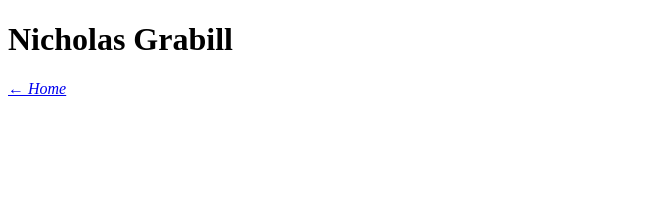
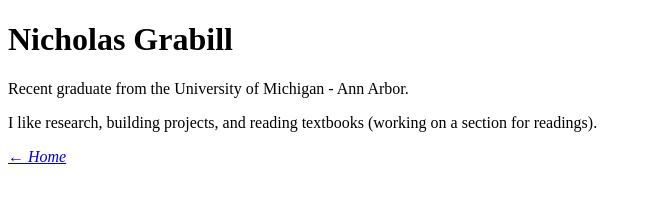
Before and after one commit to grabilln00/nicholasgrabill.com, a plain HTML site: page about.html in a window 1280 px wide. Shown: the whole page, without its empty margins (0-652 px from the left). Drawn offline with Linux system fonts and the light colour scheme.

Commit message:
about section

```diff
--- a/about.html
+++ b/about.html
@@ -13,6 +13,10 @@ d{width:4em}li{display:flex;margin:0 0 .9em}ul{margin:0;padding:0}.np{display:fl
 
 <h1>Nicholas Grabill</h1>
 
+<p>Recent graduate from the University of Michigan - Ann Arbor.</p>
+
+<p>I like research, building projects, and reading textbooks (working on a section for readings).</p>
+
 <div class="np">
 <a href="/">← Home</a>
 </div>
```
